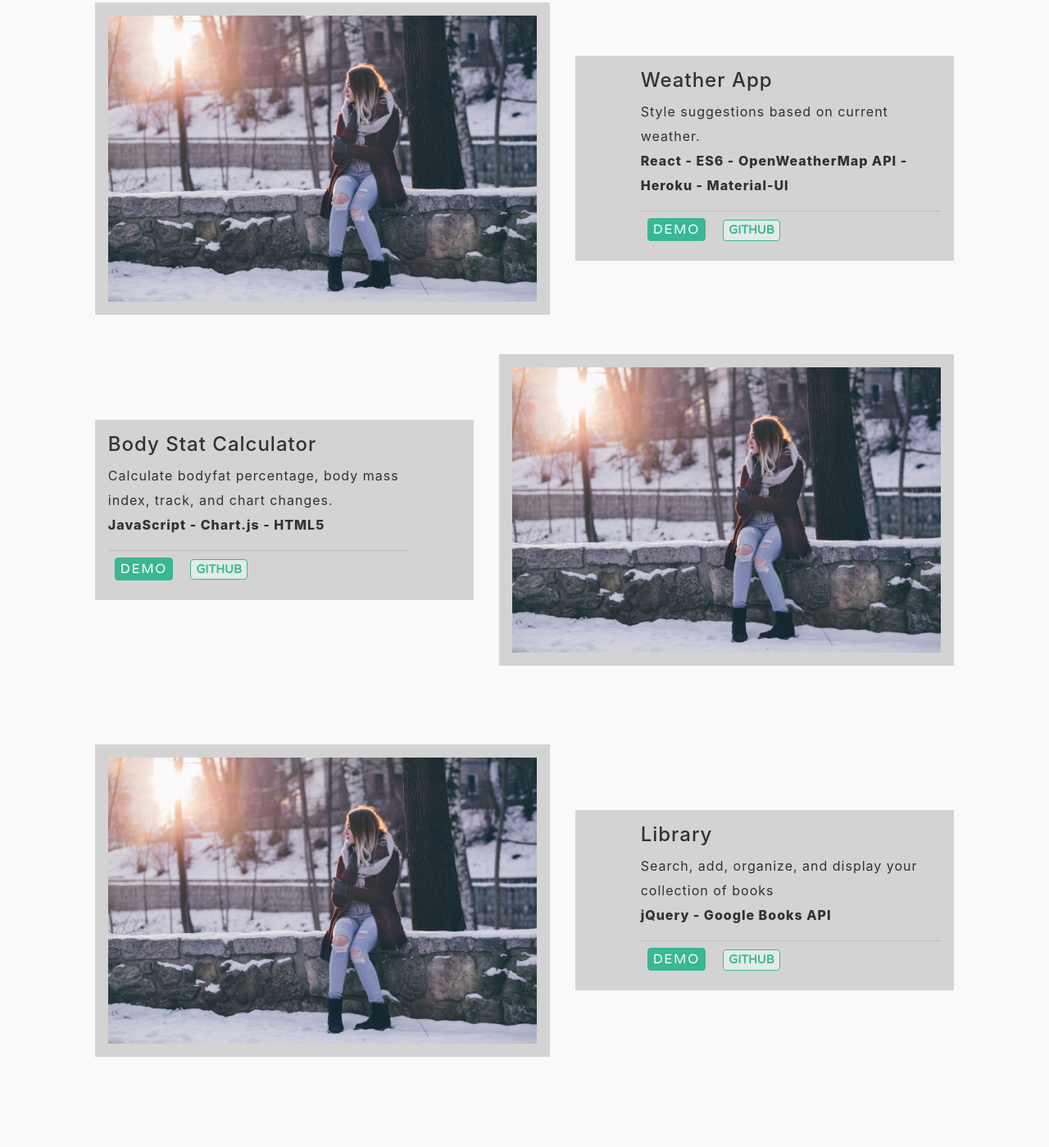
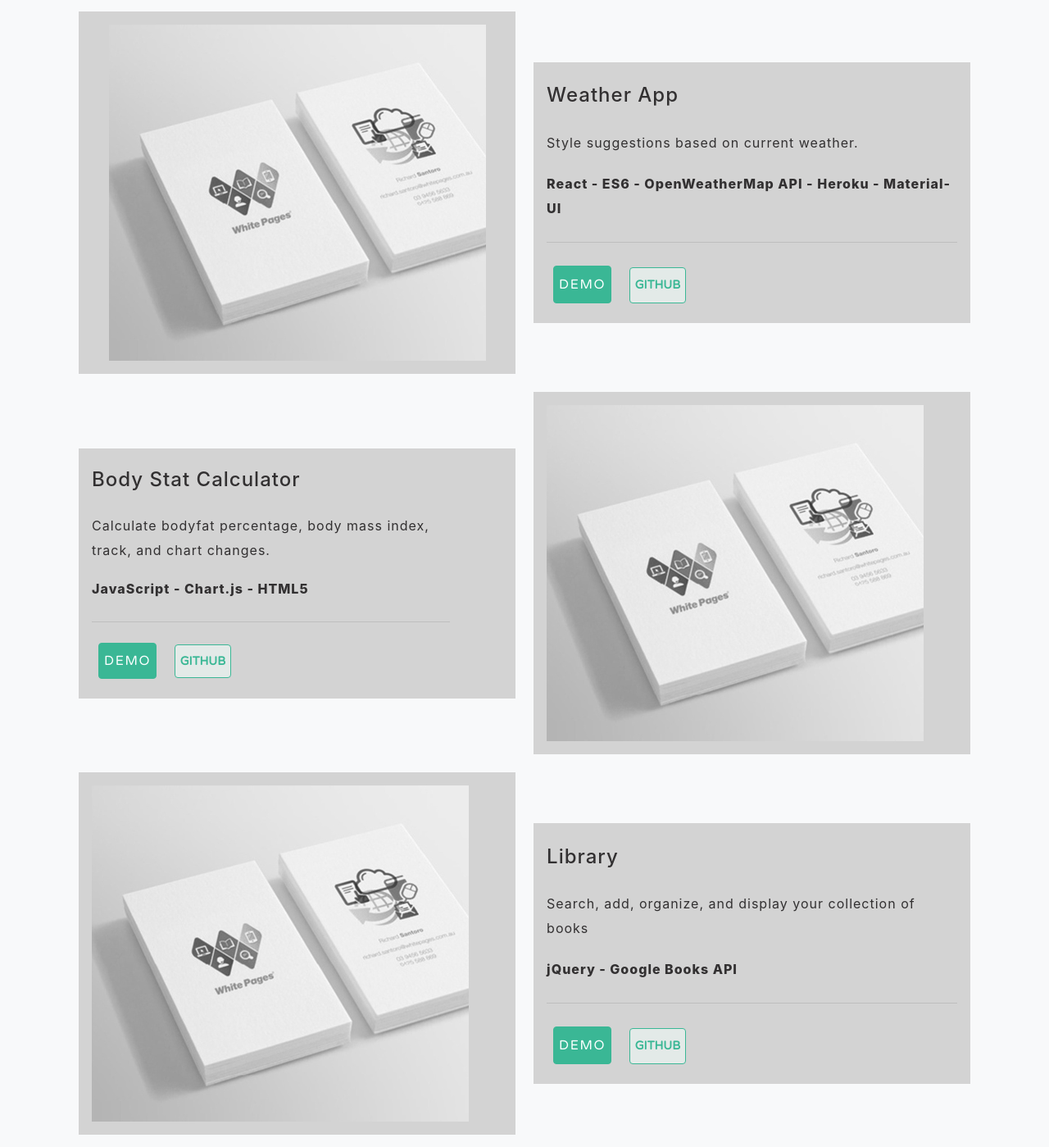
Before and after one commit to kkote/portfolio-v1, a website with bundled scripts: page index.html in a window 1280 px wide. Shown: the part 637-2036 px from the top of the page at 82% size. Built offline with nearby package versions, Linux system fonts and the light colour scheme.

Commit message:
Design
square images, gray project divs

```diff
--- a/css/grayscale.css
+++ b/css/grayscale.css
@@ -50,7 +50,7 @@ header {
 }
 
 .projectRow div {
-  background-color: lightgray;
+  /* background-color: lightgray; */
 }
 
 img {
@@ -60,17 +60,41 @@ img {
 }
 
 .col-md-6  {
-  padding: 1rem !important;
+  /* padding: 1rem !important; */
+  padding: 1% !important;
 }
+
 
 .col-md-5 {
   padding: 1rem !important;
 }
 
+.divInColumn {
+background-color: lightgray;
+padding: 1rem;
+}
 
 
+/* .square {
+    width: 50vw;
+    height: 50vw;
+} */
 
+/* img {
+    width: 100%;
+    height: auto;
+} */
+.img-responsive {
+  display: block;
+      max-width: 100%;
+      height: auto;
 
+}
+
+.divInColumn div * {
+  padding-top: 2%;
+  padding-bottom: 2%;
+}
 
 
 
@@ -267,17 +291,17 @@ img#topImage.col-md-8 {
   /* background: white !important; */
 }
 
-.leftPictureSide {
+/* .leftPictureSide {
   padding-bottom: 5rem;
-}
+} */
 
 .leftPicture {
   box-shadow: 0 4px 8px 0 rgba(0, 0, 0, 0.2), 0 6px 20px 0 rgba(0, 0, 0, 0.19);
 }
 
-.rightPictureSide {
+/* .rightPictureSide {
   padding-bottom: 3rem;
-}
+} */
 
 /* .bfimage {
   box-shadow: 0 4px 8px 0 rgba(0, 0, 0, 0.2), 0 6px 20px 0 rgba(0, 0, 0, 0.19);
@@ -491,12 +515,12 @@ img#topImage.col-md-8 {
 }
 
 @media (min-width: 992px) {
-  .projects-section .featured-text {}
+  /* .projects-section .featured-text {}
 
   .projects-section .text-lg-left {
     padding: 0 0 0 2rem;
     margin-left: 2rem;
-  }
+  } */
 
   .projects-section .text-lg-right {
     margin-right: 2rem;
--- a/index.html
+++ b/index.html
@@ -67,13 +67,13 @@
         <h2 class=" mx-auto mt-2 mb-5">Front-end Web Developer</h2> -->
 
 
-        <!-- <div class="mx-auto text-center lefttColumn col-xs-12 col-md-6">
+        <!-- <div class="mx-auto  lefttColumn col-xs-12 col-md-6">
           <h1 class="mx-auto my-0 ">Katherine Kote</h1>
           <h2 class=" mx-auto mt-2 mb-5">Front-end Web Developer</h2>
 
         </div> -->
 
-        <div class="mx-auto text-center lefttColumn col-xs-12 col-md-8">
+        <div class="mx-auto  lefttColumn col-xs-12 col-md-8">
           <h2 class="mx-auto my-0 ">I'm Kate Kote, a front-end developer that enjoys working with JavaScript and UX design.</h2>
           <h3 class=" mx-auto mt-2 mb-5">You can learn more about at more blog/about and find my code at Github.</h3>
 
@@ -149,15 +149,18 @@
   <section id="projects" class="projects-section bg-light">
     <div id="projectContainer" class="container">
 
-      <div id="weatherproject" class="projectRow bottomPictureSide row align-items-center no-gutters mb-4 mb-lg-5">
+      <div id="weatherproject" class="projectRow bottomPictureSide row align-items-center no-gutters ">
         <div class="col-md-6 ">
           <!-- <img class="bottomPicture img-fluid mb-3 mb-lg-0 bfimage" src="img/weather2cs.jpg" alt=""> -->
-
-          <img class="bottomPicture img-fluid mb-3 mb-lg-0 bfimage" src="img/weather.jpg" alt="">
+          <div class="divInColumn ">
+            <img class="bottomPicture  img-responsive mb-3 mb-lg-0 bfimage square" src="img/portfolio-img1.jpg" alt="">
           </div>
 
-        <div class="col-md-5">
-          <div class="projectDiv featuredLeft featured-text text-center text-lg-left">
+        </div>
+
+        <div class="col-md-6">
+          <div class="divInColumn square">
+            <div class="projectDiv img-responsive featuredLeft   text-lg-left">
               <h4>Weather App</h4>
               <p class="mb-0">Style suggestions based on current weather.</p>
               <p class=" mb-0 toolsText">React - ES6 - OpenWeatherMap API - Heroku - Material-UI </p>
@@ -168,17 +171,22 @@
               </a>
             </div>
           </div>
+
+        </div>
       </div>
 
 
-      <div id="bfproject" class="projectRow rightPictureSide row align-items-center no-gutters mb-4 mb-lg-5">
+      <div id="bfproject" class="projectRow rightPictureSide row align-items-center no-gutters ">
         <div class="col-md-6 ">
           <!-- <img id="bfImg" class="img-fluid mb-3 mb-lg-0 bfimage" src="img/ssbf1.jpg" alt=""> -->
-          <img class="bottomPicture img-fluid mb-3 mb-lg-0 bfimage" src="img/weather.jpg" alt="">
+          <div class="divInColumn">
+            <img class="bottomPicture img-fluid mb-3 mb-lg-0 bfimage" src="img/portfolio-img1.jpg" alt="">
+          </div>
         </div>
 
-        <div class="col-md-5 order-lg-first">
-          <div class="featured-text text-center text-lg-right left-border">
+        <div class="col-md-6 order-lg-first">
+          <div class="divInColumn">
+          <div class="  text-lg-right left-border">
             <h4>Body Stat Calculator</h4>
             <p class="mb-0"> Calculate bodyfat percentage, body mass index, track, and chart changes.</p>
             <p class="mb-0 toolsText">JavaScript - Chart.js - HTML5 </p>
@@ -192,16 +200,20 @@
           </div>
         </div>
         </div>
+      </div>
 
 
-      <div id="libraryproject" class="projectRow leftPictureSide row align-items-center no-gutters mb-4 mb-lg-5">
+      <div id="libraryproject" class="projectRow leftPictureSide row align-items-center no-gutters ">
         <div class="col-md-6 ">
           <!-- <img id="libImg" class="leftPicture img-fluid mb-3 mb-lg-0" src="img/sslib1c.jpg" alt=""> -->
-          <img class="bottomPicture img-fluid mb-3 mb-lg-0 bfimage" src="img/weather.jpg" alt="">
+          <div class="divInColumn">
+            <img class="bottomPicture img-fluid mb-3 mb-lg-0 bfimage" src="img/portfolio-img1.jpg" alt="">
+          </div>
         </div>
 
-        <div class="col-md-5">
-          <div class=" featured-text text-center text-lg-left right-border">
+          <div class="col-md-6">
+            <div class="divInColumn">
+            <div class="   text-lg-left right-border">
               <h4>Library</h4>
               <p class=" mb-0">Search, add, organize, and display your collection of books</p>
               <p class=" mb-0 toolsText">jQuery - Google Books API</p>
@@ -215,6 +227,8 @@
               </a>
             </div>
          </div>
+
+        </div>
       </div>
     </div>
   </section>
@@ -223,14 +237,14 @@
     <div class="rows">
       <div class="lefttColumn col-md-6">
 
-        <div class="aboutBox mx-auto text-center">
+        <div class="aboutBox mx-auto ">
           <h4 >Katherine Kote</h4>
           <p class=" mb-5">
             I'm a front-end web developer that enjoys working with React, JavaScript, and jQuery. I also have experience using RESTful APIs, implementing responsive design, and using NodeJs. Always experimenting with new tools, libraries, and languages.
           </p>
         </div>
 
-        <div class="aboutBox mx-auto text-center aboutIcons">
+        <div class="aboutBox mx-auto  aboutIcons">
           <a href="https://github.com/KateGray52" class="mx-2">
             <i class="fa fa-github-square fa-3x" aria-hidden="true"></i>
           </a>
```
Also changed, not shown: img/portfolio-img1.jpg (added). Lines whose indentation alone changed are shown as unchanged.
